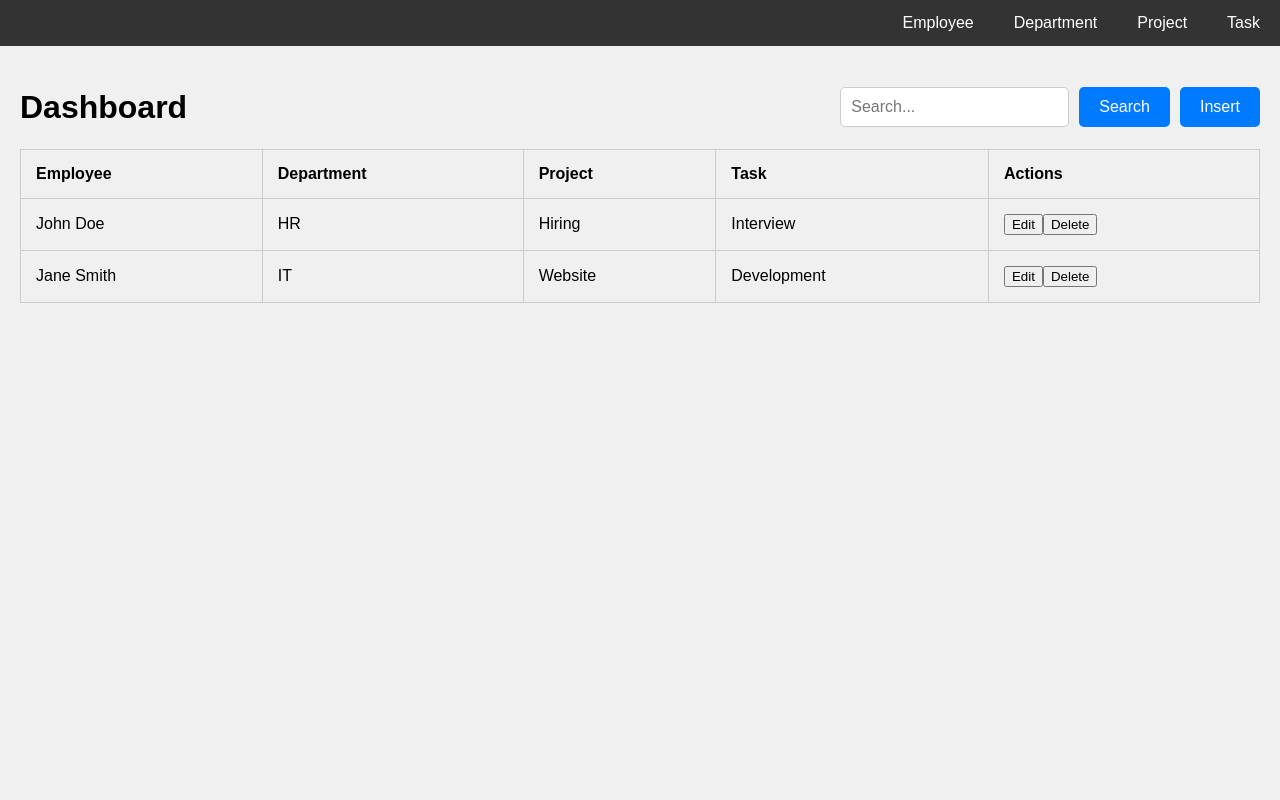
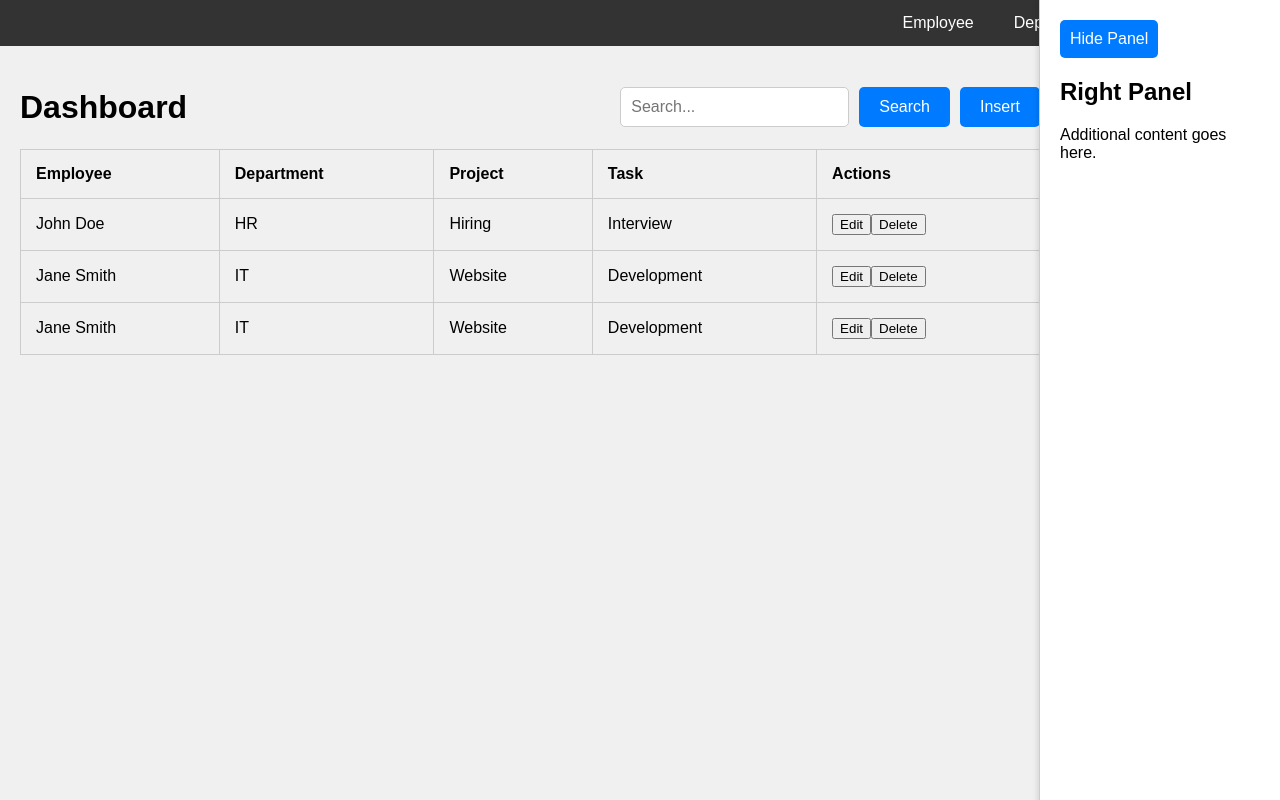
Before and after one commit to Inutsu-JE/InformationManagement, a plain HTML site: page MainPage.html in a window 1280 px wide. Drawn offline with Linux system fonts and the light colour scheme.

Commit message:
NEW!!!
Added a simple insert function
and a new Panel for the purpose of displaying and manipulating the data

TO DO NEXT:
Remove the action coll
Add the edit and remove button to the right panel instead

Add onclick events for the row data
onClick() display the data on the right panel

Edit the table
Instead of displaying the employee department project task
Display a summary instead since we will be displaying the data on the right panel
so just display a data sumarry I.E
DataID, Department, Project, Task

```diff
--- a/MainPage.html
+++ b/MainPage.html
@@ -1,6 +1,5 @@
 <!DOCTYPE html>
-
-<html lang="en" xmlns="http://www.w3.org/1999/xhtml">
+<html lang="en">
 <head>
     <meta charset="UTF-8">
     <meta name="viewport" content="width=device-width, initial-scale=1.0">
@@ -17,6 +16,8 @@
         </ul>
     </nav>
     <main>
+        <div class="content">
+            <div class="main-dashboard">
                 <h1>
                     Dashboard
                     <div class="search-container">
@@ -39,6 +40,13 @@
                         <!-- Dynamic rows will be inserted here -->
                     </tbody>
                 </table>
+            </div>
+        </div>
+        <div class="right-panel" id="rightPanel">
+            <button id="hideButton" onclick="toggleRightPanel()">Hide Panel</button>
+            <h2>Right Panel</h2>
+            <p>Additional content goes here.</p>
+        </div>
     </main>
     <script src="script.js"></script>
 </body>
--- a/script.js
+++ b/script.js
@@ -2,15 +2,18 @@ document.addEventListener('DOMContentLoaded', (event) => {
     loadData();
 });
 
+let data = [
+    {employee: 'John Doe', department: 'HR', project: 'Hiring', task: 'Interview'},
+    {employee: 'Jane Smith', department: 'IT', project: 'Website', task: 'Development'},
+    {employee: 'Jane Smith', department: 'IT', project: 'Website', task: 'Development'}
+];
+
 function loadData() {
-    // Fetch data from the backend and populate the table
-    // For demonstration, we'll use static data
-    let data = [
-        {employee: 'John Doe', department: 'HR', project: 'Hiring', task: 'Interview'},
-        {employee: 'Jane Smith', department: 'IT', project: 'Website', task: 'Development'}
-    ];
+    // Clear existing table rows
+    let dataTable = document.getElementById('dataTable');
+    dataTable.innerHTML = "";  // Clear all rows
 
-    let dataTable = document.getElementById('dataTable');
+    // Load the data into the table
     data.forEach((item, index) => {
         let row = dataTable.insertRow();
         row.insertCell(0).innerText = item.employee;
@@ -22,6 +25,8 @@ function loadData() {
     });
 }
 
+
+//MAIN FUNCTIONS
 function searchData() {
     // Implement search functionality
     let searchInput = document.getElementById('searchInput').value;
@@ -31,6 +36,9 @@ function searchData() {
 function insertData() {
     // Implement insert functionality
     alert('Insert new data');
+    addData('Alice Brown', 'Finance', 'Audit', 'Review');   // Should add this new entry
+    loadData();
+
 }
 
 function editRow(index) {
@@ -42,3 +50,26 @@ function deleteRow(index) {
     // Implement delete functionality
     alert('Delete row: ' + index);
 }
+
+
+
+//SUPPORT FUNCTIONS
+function addData(employee, department, project, task) {
+    // Check if the entry already exists to avoid duplicates
+    for (let entry of data) {
+        if (entry.employee === employee && entry.department === department &&
+            entry.project === project && entry.task === task) {
+            console.log("This entry already exists.");
+            return;
+        }
+    }
+
+    // Add new entry if it doesn't exist
+    data.push({employee, department, project, task});
+    console.log("New entry added.");
+}
+
+function toggleRightPanel() {
+    const rightPanel = document.getElementById('rightPanel');
+    rightPanel.classList.toggle('hidden');
+}
--- a/styles.css
+++ b/styles.css
@@ -1,4 +1,4 @@
- body {
+body {
     margin: 0;
     font-family: Arial, sans-serif;
     background-color: #f0f0f0;
@@ -7,6 +7,7 @@
 nav {
     background-color: #333;
     overflow: hidden;
+    position: relative;
 }
 
 nav ul {
@@ -35,6 +36,49 @@ nav ul li a:hover {
 
 main {
     padding: 20px;
+    padding-right: 220px; /* Space for the fixed right panel */
+}
+
+.content {
+    display: block;
+}
+
+.main-dashboard {
+    margin-right: 20px;
+}
+
+.right-panel {
+    position: fixed;
+    top: 0;
+    right: 0;
+    width: 200px;
+    height: 100%;
+    background-color: #fff;
+    padding: 20px;
+    border-left: 1px solid #ccc;
+    box-shadow: -2px 0 5px rgba(0, 0, 0, 0.1);
+    overflow-y: auto;
+    transition: transform 0.3s ease;
+}
+
+.right-panel.hidden {
+    transform: translateX(100%);
+}
+
+.right-panel button {
+    display: block;
+    margin-bottom: 20px;
+    padding: 10px;
+    font-size: 16px;
+    background-color: #007BFF;
+    color: white;
+    border: none;
+    border-radius: 5px;
+    cursor: pointer;
+}
+
+.right-panel button:hover {
+    background-color: #0056b3;
 }
 
 h1 {
```
Lines whose indentation alone changed are shown as unchanged.
